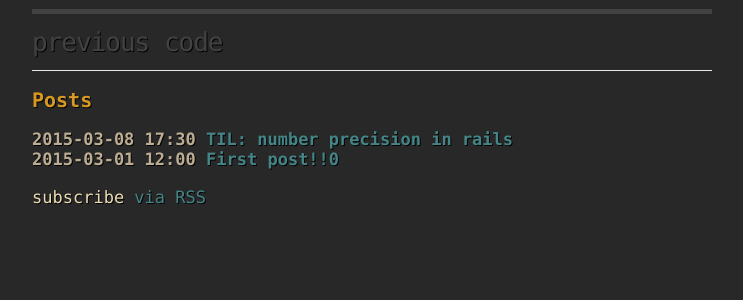
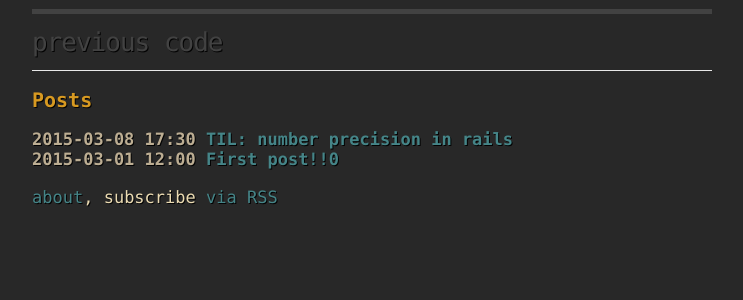
Before and after one commit to flugsio/flugsio.github.io, a Jekyll site: the page built from index.html, in a window 1280 px wide. Shown: the top 300 px of the page, without its empty margins (268-1011 px from the left). Built offline with Jekyll 4.4.1, drawn with Linux system fonts in a browser that asks for light colours.

Commit message:
link to about from index

```diff
--- a/index.html
+++ b/index.html
@@ -17,6 +17,6 @@ layout: default
     {% endfor %}
   </ul>
 
-  <p class="rss-subscribe">subscribe <a href="{{ "/feed.xml" | prepend: site.baseurl }}">via RSS</a></p>
+  <p><a class="page-link" href="/about.html">about</a>, subscribe <a href="{{ "/feed.xml" | prepend: site.baseurl }}">via RSS</a></p>
 
 </div>
```
